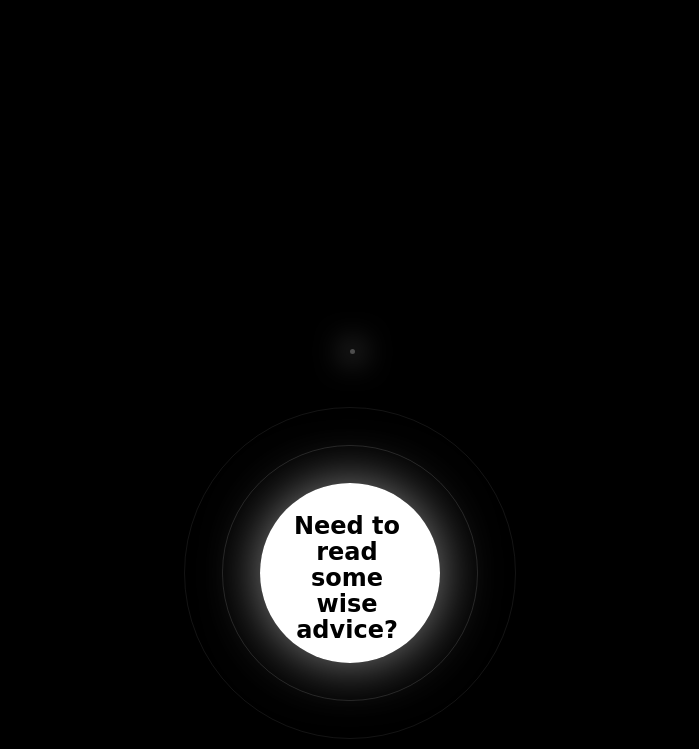
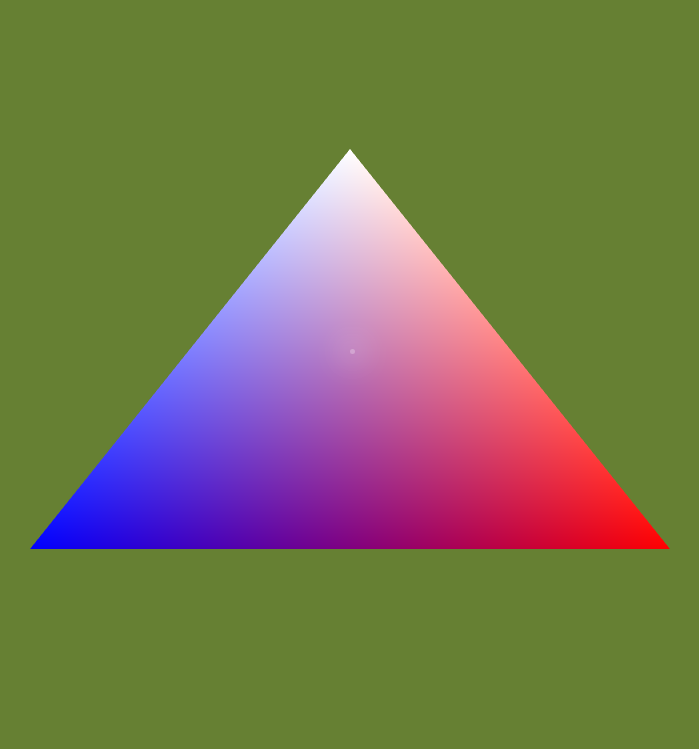
Before and after one commit to carol-solivos/oraculo-diario, a website: page index.html in a window 1280 px wide. Shown: the part 51-800 px from the top of the page, without its empty margins (290-989 px from the left). Drawn offline with Linux system fonts and the light colour scheme; no server answers; a web font is replaced by a local one.

Commit message:
se crea figura inicial en 2d

```diff
--- /dev/null
+++ b/3d.js
@@ -0,0 +1,119 @@
+(
+	function start() {
+		let vertexShaderText = [
+			'precision mediump float;',
+			'',
+			'attribute vec2 vertPosition;',
+			'attribute vec3 vertColor;',
+			'varying vec3 fragColor;',
+			'',
+			'void main()',
+			'{',
+			'fragColor = vertColor;',
+			'  gl_Position = vec4(vertPosition,0.0,1.0);',
+			'}'
+		].join('\n');
+
+		let fragmentShaderText = [
+			'precision mediump float;',
+			'',
+			'varying vec3 fragColor;',
+			'void main()',
+			'{',
+			'  gl_FragColor = vec4(fragColor,1.0);',
+			'}'
+		].join('\n');
+
+		let canvas = document.getElementById("glcanvas");
+		const gl = canvas.getContext("webgl");
+
+		if (gl === null) {
+			alert("Unable to initialize WebGL. Your browser or machine may not support it.");
+			return;
+		}
+		canvas.width = window.innerWidth;
+		canvas.height = window.innerHeight;
+		gl.viewport(0,0, window.innerWidth, window.innerHeight)
+		gl.clearColor(0.4,0.5,0.2,1.0);
+		gl.clear(gl.COLOR_BUFFER_BIT | gl.DEPTH_BUFFER_BIT);// Limpiar el buffer de color asi como el de profundidad
+
+		// 	gl.depthFunc(gl.LEQUAL);                                // Objetos cercanos opacan objetos lejanos
+
+		let vertexShader = gl.createShader(gl.VERTEX_SHADER);
+		let fragmentShader = gl.createShader(gl.FRAGMENT_SHADER);
+
+		gl.shaderSource(vertexShader, vertexShaderText);
+		gl.shaderSource(fragmentShader, fragmentShaderText);
+
+		gl.compileShader(vertexShader);
+
+		if(!gl.getShaderParameter(vertexShader, gl.COMPILE_STATUS)) {
+			console.error('vertexShader', gl.getShaderInfoLog(vertexShader));
+			return;
+		}
+
+		gl.compileShader(fragmentShader);
+
+		if(!gl.getShaderParameter(fragmentShader, gl.COMPILE_STATUS)) {
+			console.error('fragmentShader', gl.getShaderInfoLog(fragmentShader));
+			return;
+		}
+
+		let program = gl.createProgram();
+		gl.attachShader(program, vertexShader);
+		gl.attachShader(program, fragmentShader);
+		gl.linkProgram(program);
+
+		if(!gl.getProgramParameter(program, gl.LINK_STATUS)) {
+			console.error('error linking program', gl.getProgramInfoLog(program));
+			return;
+		}
+
+		gl.validateProgram(program);
+
+		if(!gl.getProgramParameter(program, gl.VALIDATE_STATUS)) {
+			console.error('error validating program', gl.getProgramInfoLog(program));
+			return;
+		}
+
+		// create buffer
+
+		let triangleVertices = [
+			// x, y      r,g,b
+			0.0, 0.5, 1.0, 1.0, 1.0,
+			-0.5, -0.5, 0.0, 0.0, 1.0,
+			0.5, -0.5, 1.0, 0.0, 0.0
+		]
+
+		let triangleVertexBufferObject = gl.createBuffer();
+		gl.bindBuffer(gl.ARRAY_BUFFER, triangleVertexBufferObject);
+		gl.bufferData(gl.ARRAY_BUFFER, new Float32Array(triangleVertices), gl.STATIC_DRAW);
+
+		let positionAttribLocation = gl.getAttribLocation(program, 'vertPosition');
+		let colorAttribLocation = gl.getAttribLocation(program, 'vertColor');
+		gl.vertexAttribPointer(
+			positionAttribLocation, //atribute location
+			2, //number of elements per attribute
+			gl.FLOAT, //type of elements
+			gl.FALSE,
+			5 * Float32Array.BYTES_PER_ELEMENT, //size of an individual vertex
+			0 //offset from the beginning of a single vertex to this attribute
+		)
+		gl.vertexAttribPointer(
+			colorAttribLocation, //atribute location
+			3, //number of elements per attribute
+			gl.FLOAT, //type of elements
+			gl.FALSE,
+			5 * Float32Array.BYTES_PER_ELEMENT, //size of an individual vertex
+			2 * Float32Array.BYTES_PER_ELEMENT,
+		)
+		gl.enableVertexAttribArray(positionAttribLocation);
+		gl.enableVertexAttribArray(colorAttribLocation);
+
+		// main render loop
+
+		gl.useProgram(program);
+		gl.drawArrays(gl.TRIANGLES, 0, 3)
+
+	}
+)();
--- a/app.js
+++ b/app.js
@@ -1,9 +1,3 @@
-
-class Translate {
-	constructor() {
-	}
-}
-
 
 let text = document.getElementById("text");
 let back = document.getElementById("back");
@@ -15,24 +9,6 @@ let data;
 		data = await fetch("https://type.fit/api/quotes").then(x => {
 			return x.json();
 		})
-	}
-)();
-
-(
-	function start() {
-		let gl; // Un variable global para el contexto WebGL
-		var canvas = document.getElementById("glcanvas");
-
-		gl = initWebGL(canvas);      // Inicializar el contexto GL
-
-		// Solo continuar si WebGL esta disponible y trabajando
-
-		if (gl) {
-			gl.clearColor(1.0, 0.0, 0.0, 0.5);                      // Establecer el color base en negro, totalmente opaco
-			gl.enable(gl.DEPTH_TEST);                               // Habilitar prueba de profundidad
-			gl.depthFunc(gl.LEQUAL);                                // Objetos cercanos opacan objetos lejanos
-			gl.clear(gl.COLOR_BUFFER_BIT|gl.DEPTH_BUFFER_BIT);      // Limpiar el buffer de color asi como el de profundidad
-		}
 	}
 )();
 
--- a/index.html
+++ b/index.html
@@ -9,11 +9,11 @@
 	<script src="https://kit.fontawesome.com/a91ecba7da.js" crossorigin="anonymous"></script>
 </head>
 <body>
+	<canvas id="glcanvas" width="800" height="600">
+		Tu navegador parece no soportar el elemento HTML5 <code>&lt;canvas&gt;</code>.
+	 </canvas>
 	<div id="cursor"></div>
 	<div class="container">
-		<canvas id="glcanvas" width="640" height="480">
-			Tu navegador parece no soportar el elemento HTML5 <code>&lt;canvas&gt;</code>.
-		 </canvas>
 		<div id="ask">
 			<button id="ask-btn">Need to read some wise advice?</button>
 		</div>
@@ -24,5 +24,6 @@
 		</div>
 	</div>
 	<script src="app.js"></script>
+	<script src="3d.js"></script>
 </body>
 </html>
```
